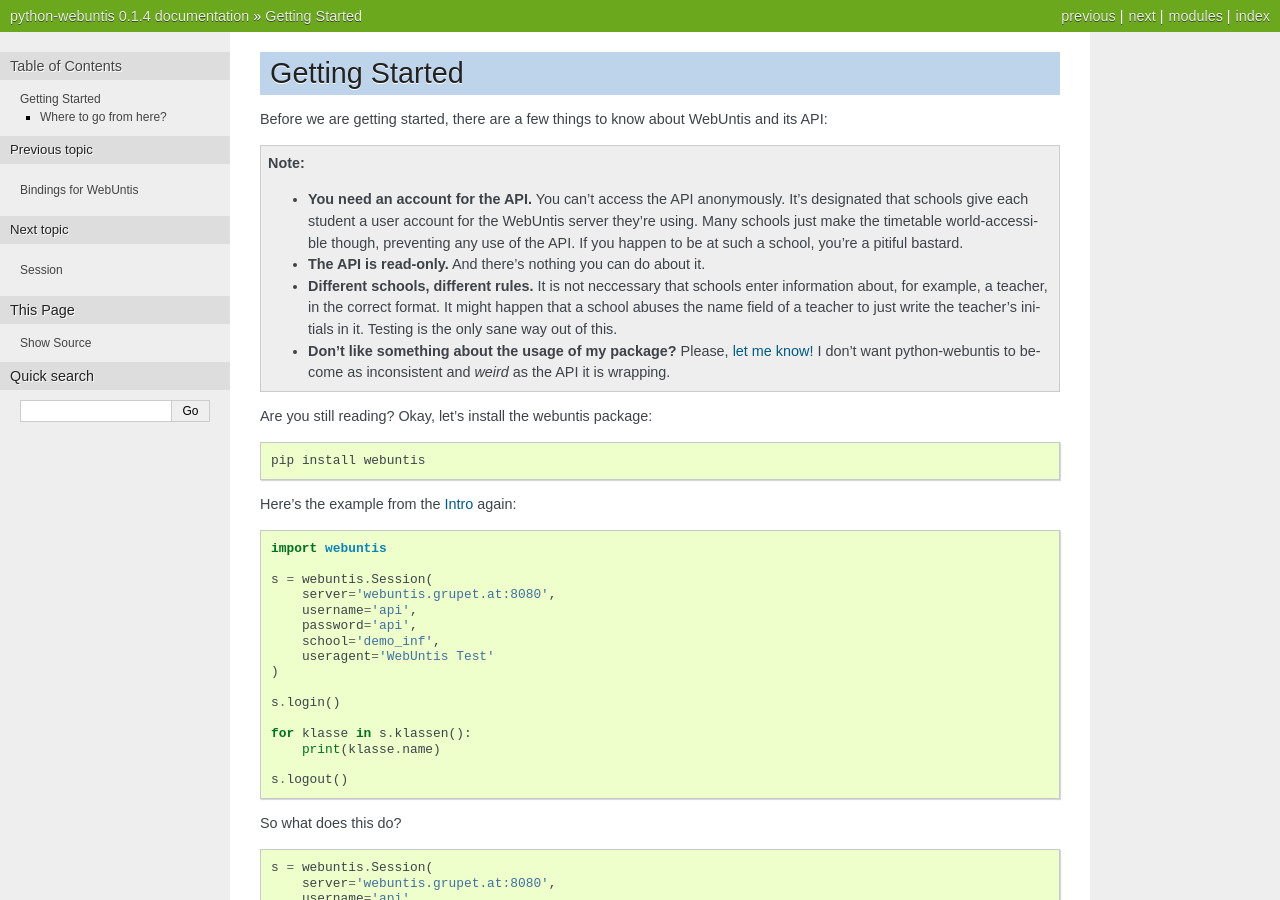
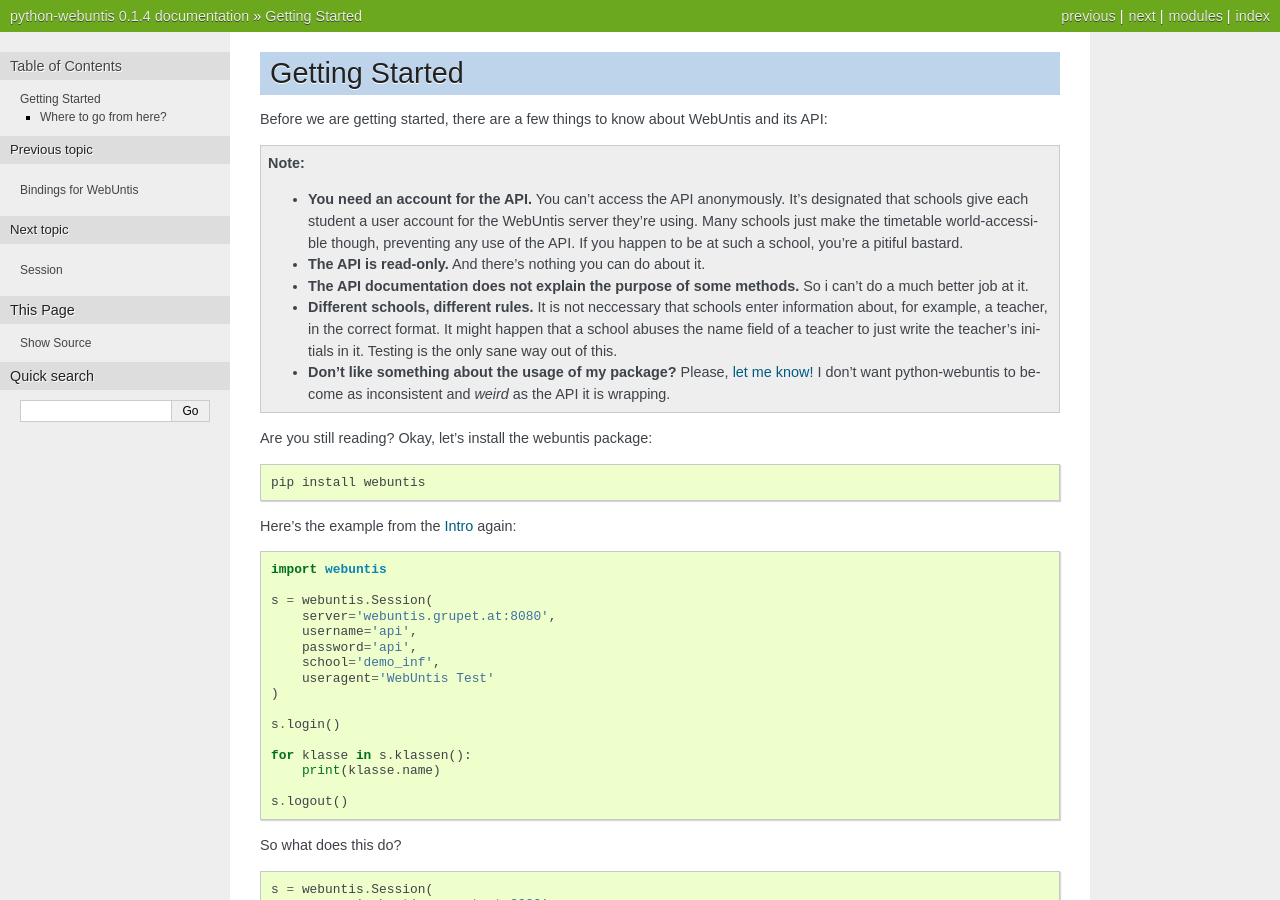
Before and after one commit to python-webuntis/python-webuntis, a Sphinx documentation site: the page built from docs/quickstart.rst, in a window 1280 px wide and 900 px high. Built offline with Sphinx 7.4.7, drawn with Linux system fonts in a browser that asks for light colours.

Commit message:
Even more disclaimers.

```diff
--- a/docs/quickstart.rst
+++ b/docs/quickstart.rst
@@ -14,6 +14,9 @@
       happen to be at such a school, you're a pitiful bastard.
 
     - **The API is read-only.** And there's nothing you can do about it.
+
+    - **The API documentation does not explain the purpose of some methods.**
+      So i can't do a much better job at it.
 
     - **Different schools, different rules.** It is not neccessary that schools
       enter information about, for example, a teacher, in the correct format.
```
